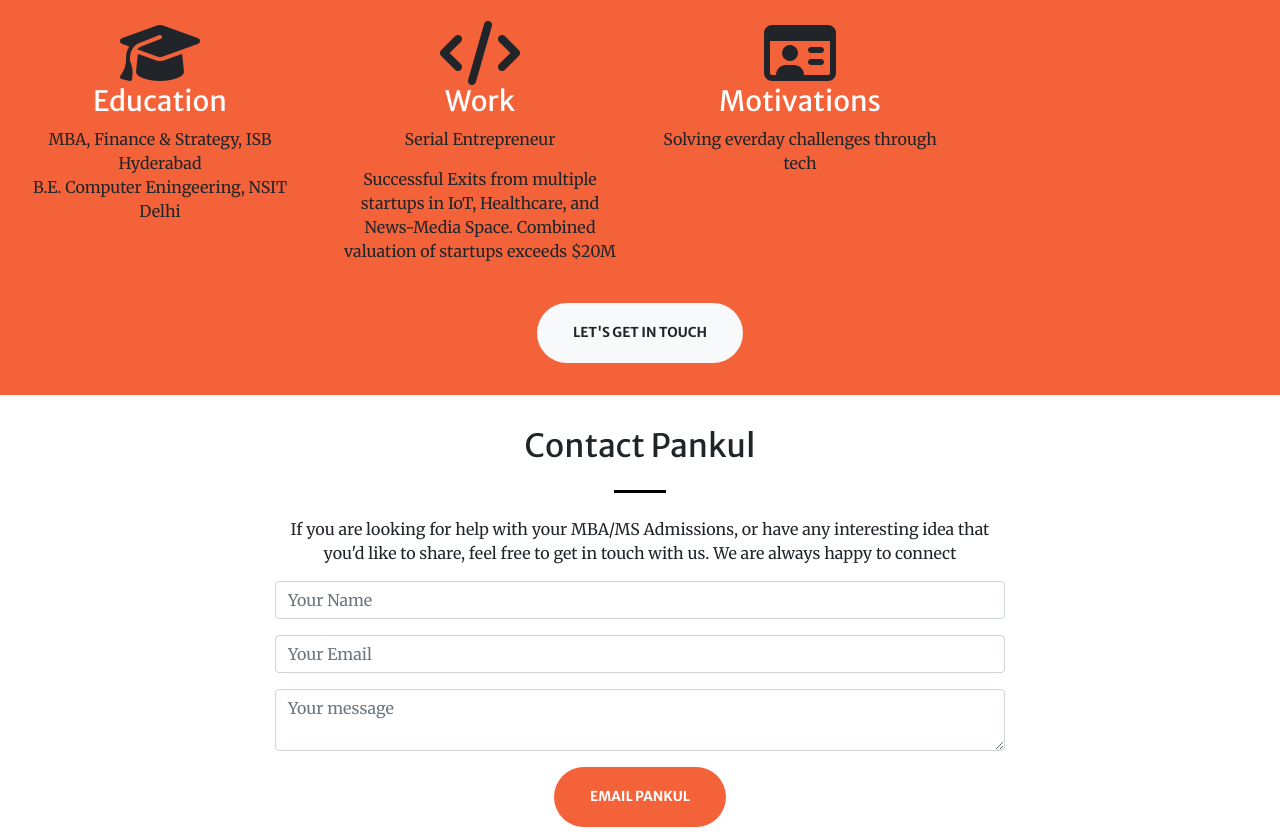
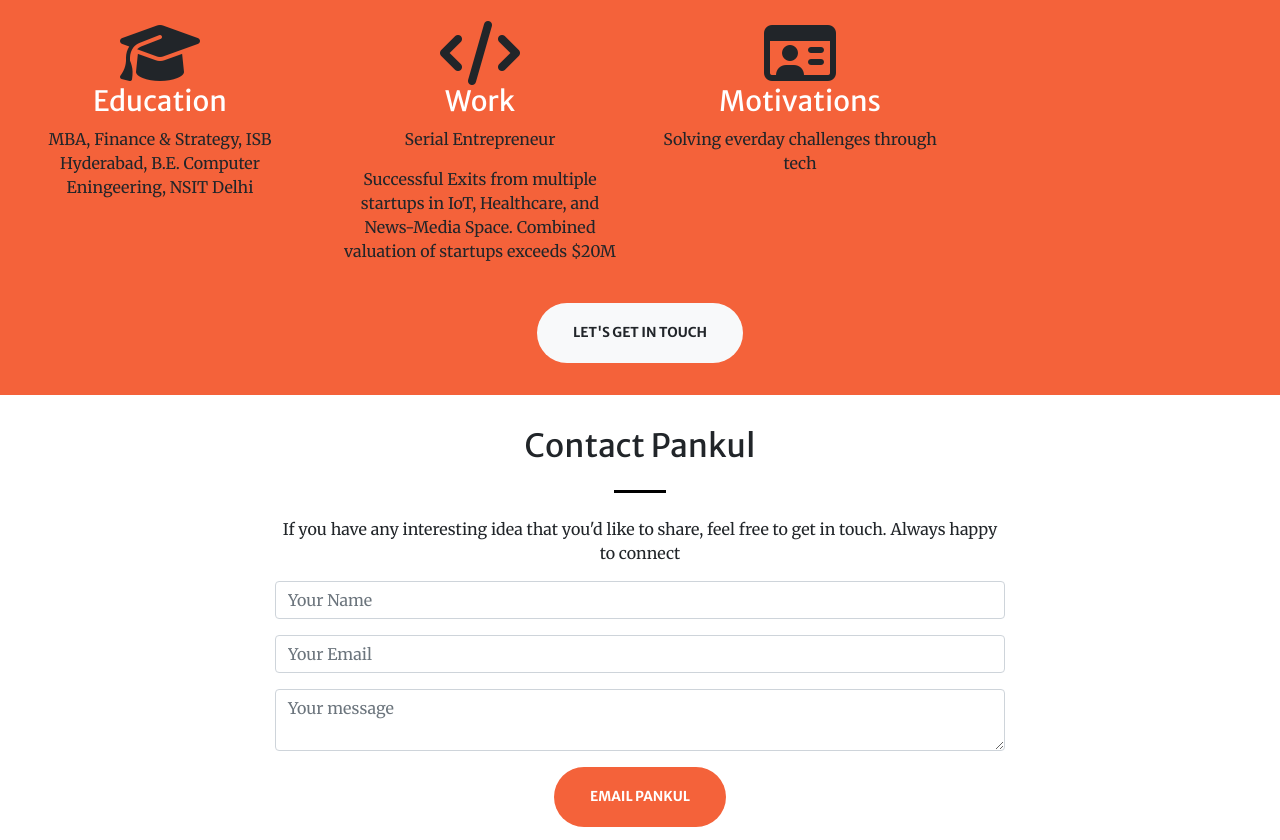
Before and after one commit to pankulbansal/pankulbansal.github.io, a plain HTML site: page index.html in a window 1280 px wide. Shown: the part 924-1764 px from the top of the page. Drawn offline with nearby package versions, Linux system fonts and the light colour scheme.

Commit message:
Update index.html

```diff
--- a/index.html
+++ b/index.html
@@ -119,7 +119,7 @@
           <!--<i class="fa fa-4x fa-file-code-o text-faded sr-icons"></i>-->
 <i class="fa fa-4x fa-graduation-cap text-faded sr-icons"></i>
           <h3 class="text-white">Education</h3>
-					<p class="text-faded">MBA, Finance & Strategy, ISB Hyderabad<br>B.E. Computer Eningeering, NSIT Delhi</p>
+					<p class="text-faded">MBA, Finance & Strategy, ISB Hyderabad, B.E. Computer Eningeering, NSIT Delhi</p>
           <!--<p class="text-faded no-margin">Essay Reviews</p>
           <p class="text-faded">LORs and Interview Guidance</p>
         --></div>
@@ -193,7 +193,7 @@
           <!-- Attempting to avoid spam by removing @ and the dot in my domain -->
             Contact Pankul</h2>
           <hr class="divider black my-4" />
-          <p>If you are looking for help with your MBA/MS Admissions, or have any interesting idea that you'd like to share, feel free to get in touch with us. We are always happy to connect</p>
+          <p>If you have any interesting idea that you'd like to share, feel free to get in touch. Always happy to connect</p>
 
 
 
```
